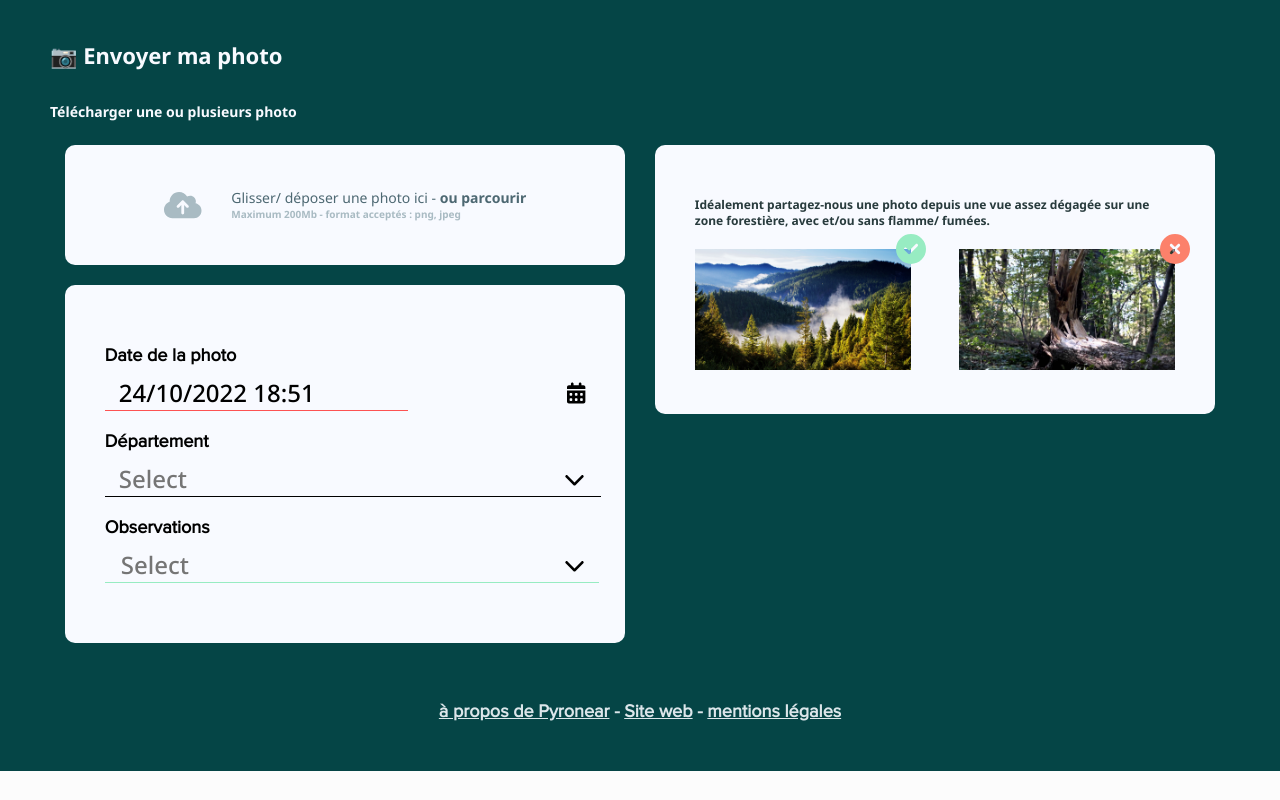
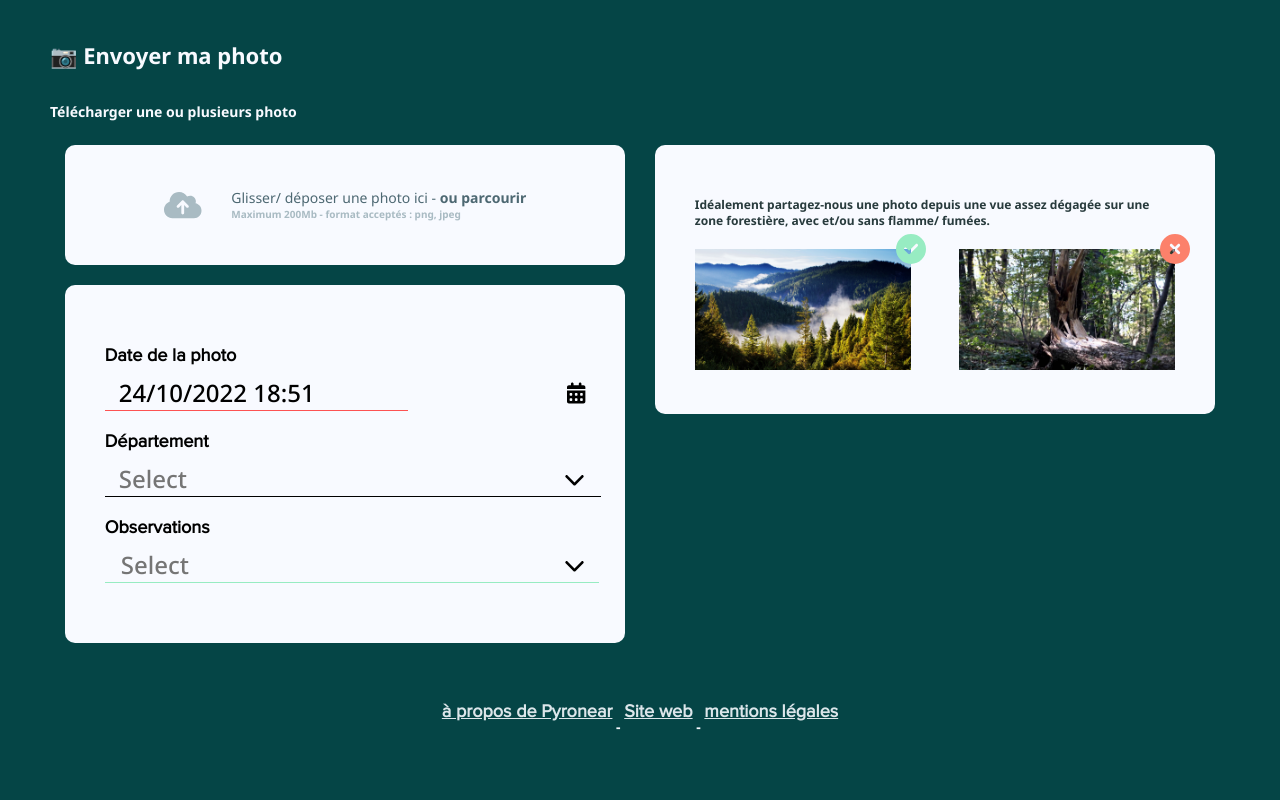
Before and after one commit to pyronear/pyro-crowdsourcer-react, a React (Create React App) app: page / in a window 1280 px wide. Shown: the part 598-1398 px from the top of the page. Before the commit the page ends 1369 px from the top, so only its background shows below. Built offline with nearby package versions, Linux system fonts and the light colour scheme.

Commit message:
Fix a and whitespaces

```diff
--- a/src/components/send/footer/footer.tsx
+++ b/src/components/send/footer/footer.tsx
@@ -3,7 +3,7 @@ import './footer.scss';
 const footerLinkAbout = <a href="https://pyronear.org/" target="_blank" rel="noopener noreferrer">à propos de Pyronear</a>
 const footerLinkWebsite = <a href="https://pyronear.org/" target="_blank" rel="noopener noreferrer">Site web</a>
 const footerLinkLegalMentions = <a href="https://pyronear.org/" target="_blank" rel="noopener noreferrer">mentions légales</a>
-const separator = <a> - </a>
+const separator = <p> - </p>
 
 export const Footer = () =>
 <div id="footer">{footerLinkAbout}{separator}{footerLinkWebsite}{separator}{footerLinkLegalMentions}</div>
```
Also changed, not shown: src/components/send/footer/footer.scss (line endings or trailing spaces).
